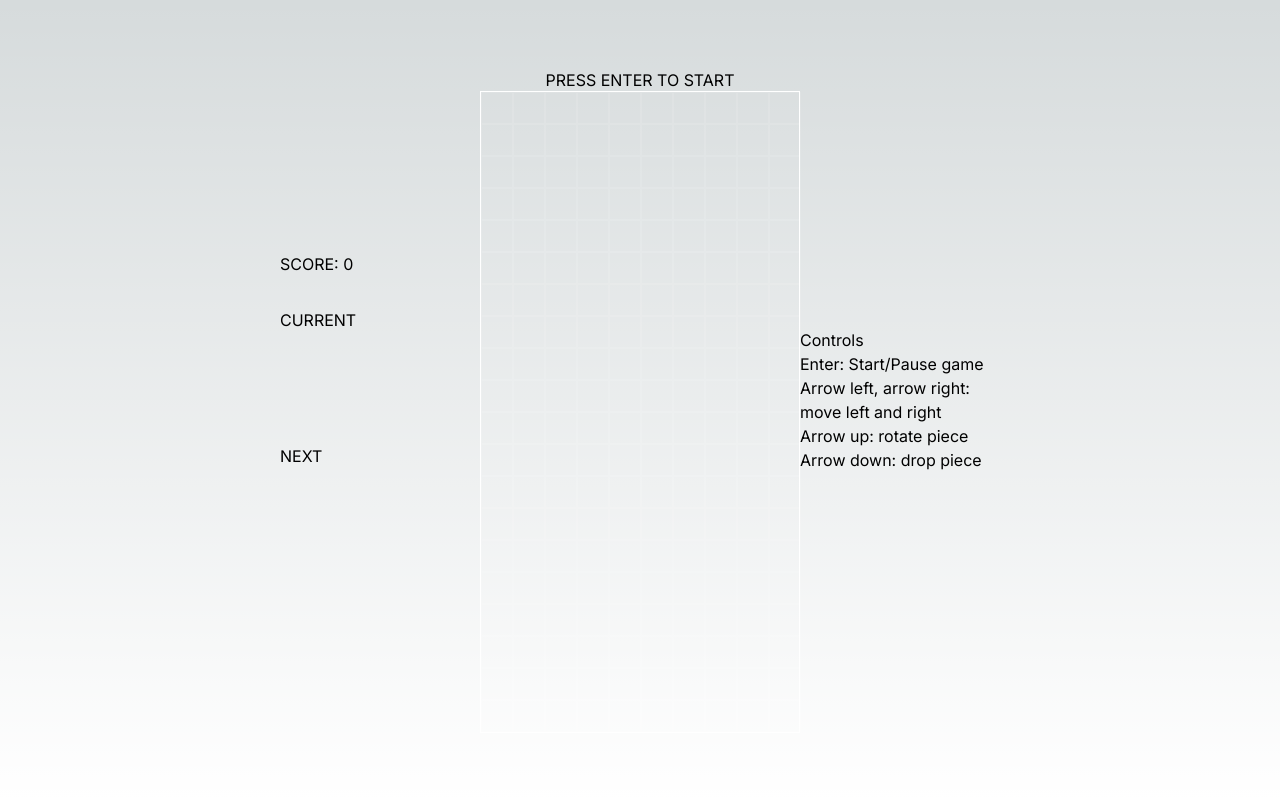
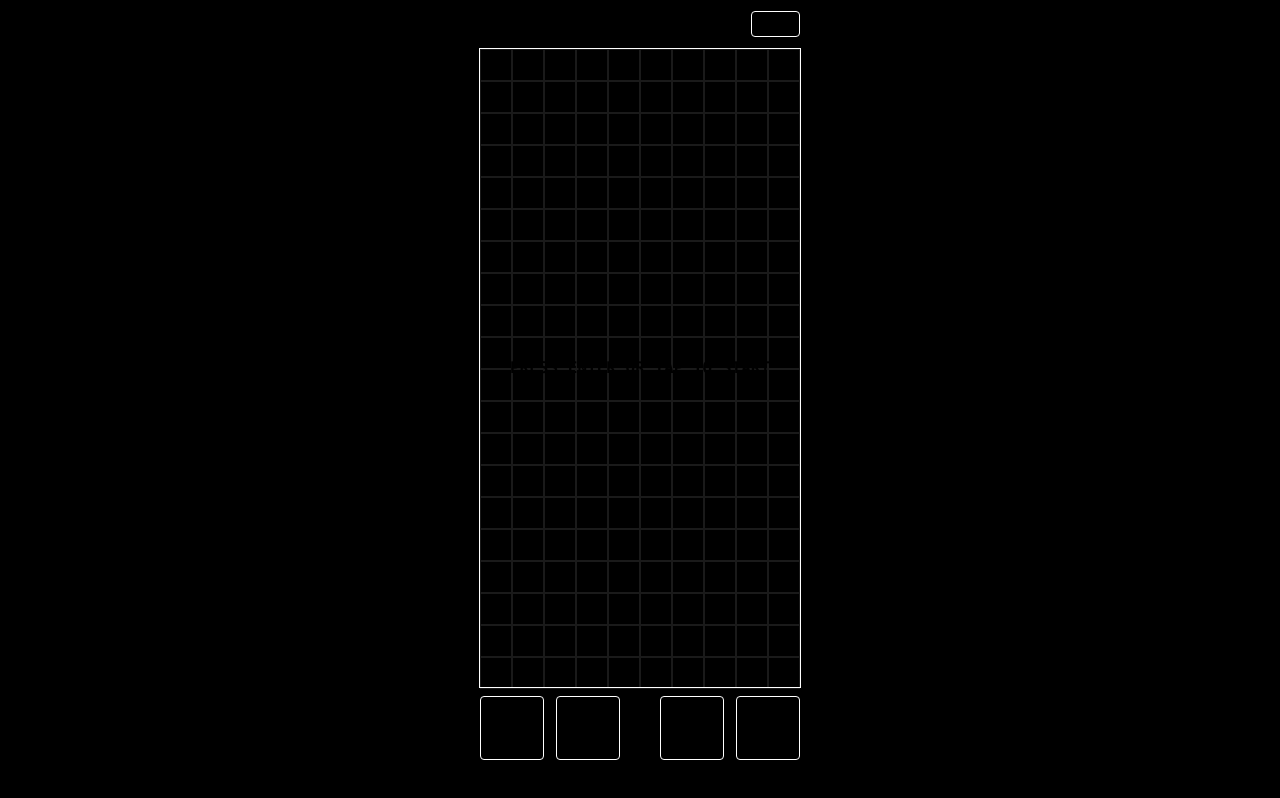
Before and after one commit to ivanquirino/blockpuzzle, a Next.js app: page / in a window 1280 px wide. Built offline with nearby package versions, Linux system fonts and the light colour scheme.

Commit message:
mobile UI and controls

```diff
--- a/src/app/globals.css
+++ b/src/app/globals.css
@@ -20,11 +20,12 @@
 
 body {
   color: rgb(var(--foreground-rgb));
-  background: linear-gradient(
-      to bottom,
-      transparent,
-      rgb(var(--background-end-rgb))
-    )
-    rgb(var(--background-start-rgb));
-    height: 100vh;
+  background: black;
+  height: 100vh;
 }
+
+@layer {
+  body {
+    @apply font-mono font-bold;
+  }
+}
--- a/src/app/layout.tsx
+++ b/src/app/layout.tsx
@@ -1,8 +1,5 @@
 import './globals.css'
 import type { Metadata } from 'next'
-import { Inter } from 'next/font/google'
-
-const inter = Inter({ subsets: ['latin'] })
 
 export const metadata: Metadata = {
   title: 'Block Puzzle Game',
@@ -16,7 +13,7 @@ export default function RootLayout({
 }) {
   return (
     <html lang="en">
-      <body className={inter.className}>{children}</body>
+      <body>{children}</body>
     </html>
   )
 }
--- a/src/app/page.tsx
+++ b/src/app/page.tsx
@@ -2,7 +2,7 @@ import GameClient from "#/blockpuzzle/components/GameClient";
 
 function Page() {
   return (
-    <div className="h-[100%] flex justify-center items-center">
+    <div className="h-[100%] flex justify-center">
       <GameClient />
     </div>
   );
--- a/src/blockpuzzle/components/Controls.tsx
+++ /dev/null
@@ -1,12 +0,0 @@
-const Controls = () => {
-  return <div className="w-[200px]">
-    <h3>Controls</h3>
-    <div>Enter: Start/Pause game</div>
-    <div>Arrow left, arrow right: move left and right</div>
-    <div>Arrow up: rotate piece</div>
-    <div>Arrow down: drop piece</div>
-  </div>
-}
-
-
-export default Controls;
--- a/src/blockpuzzle/components/Game.tsx
+++ b/src/blockpuzzle/components/Game.tsx
@@ -7,6 +7,8 @@ import UnitBlock from "./UnitBlock";
 import { acceptedKeys, idleInput } from "../constants";
 import Status from "./Status";
 import GridBlock from "./GridBlock";
+import Gamepad from "./Gamepad";
+7;
 
 interface GameProps {
   width: number;
@@ -59,21 +61,23 @@ const Game = forwardRef<HTMLDivElement, GameProps>(function Game(props, ref) {
     };
   }, [input]);
 
+  const handleBoardClick = () => {
+    input({ ...idleInput, enter: true });
+  };
+
   return (
-    <div className="flex flex-col items-center justify-center ">
-      <Status />
-      <div
-        ref={ref}
-        className="w-[40vh] h-[80vh] flex justify-center items-center"
-      >
+    <>
+      <div ref={ref} className="w-[40vh] h-[80vh] flex flex-col items-center">
         {isReady && (
           <div
             style={{
               width,
               height,
             }}
-            className="border-[1px] border-white relative box-content"
+            className="border-[1px] border-white relative box-content flex justify-center items-center"
+            onClick={handleBoardClick}
           >
+            <Status />
             {current &&
               currentPieceId &&
               current.map(
@@ -103,7 +107,8 @@ const Game = forwardRef<HTMLDivElement, GameProps>(function Game(props, ref) {
           </div>
         )}
       </div>
-    </div>
+      <Gamepad />
+    </>
   );
 });
 
--- a/src/blockpuzzle/components/GameClient.tsx
+++ b/src/blockpuzzle/components/GameClient.tsx
@@ -1,16 +1,13 @@
 "use client";
 
 import Game from "./Game";
-import Controls from "./Controls";
-import GameInfo from "./GameInfo";
 import { useGameStore } from "../store";
 import { useLayoutEffect, useRef, useState } from "react";
 import { baseWidth, baseHeight, baseSize } from "../constants";
 import Music from "./Music";
+import TopUI from "./TopUI";
 
 function GameClient() {
-  const isReady = useGameStore((state) => state.status !== "loading");
-
   const gridRef = useRef<HTMLDivElement>(null);
 
   const [width, setGridWidth] = useState(baseWidth);
@@ -30,12 +27,11 @@ function GameClient() {
   }, [ready]);
 
   return (
-    <>
-      {isReady && <GameInfo blockSize={blockSize} />}
+    <div>
+      <TopUI />
       <Game ref={gridRef} width={width} height={height} blockSize={blockSize} />
-      {isReady && <Controls />}{" "}
       <Music />
-    </>
+    </div>
   );
 }
 
--- a/src/blockpuzzle/components/GameInfo.tsx
+++ /dev/null
@@ -1,91 +0,0 @@
-import { useGameStore } from "../store";
-import { pieces } from "../game";
-import { CurrentPiece, PieceId } from "../types";
-import UnitBlock from "./UnitBlock";
-
-interface GameInfoProps {
-  blockSize: number;
-}
-
-const GameInfo = ({ blockSize }: GameInfoProps) => {
-  const score = useGameStore((state) => state.score);
-  const current = useGameStore((state) => state.currentPieceId);
-  const next = useGameStore((state) => state.spawnBag[0]);
-
-  const currentPiece = (current && pieces[current]) ?? [];
-  const nextPiece = pieces[next] ?? [];
-
-  return (
-    <div className="w-[200px]">
-      <div className="mb-8">SCORE: {score}</div>
-      <div className="mb-8">
-        <div className="mb-4">CURRENT</div>
-        <div
-          className="relative"
-          style={{ height: 2 * blockSize, width: 4 * blockSize }}
-        >
-          {current && (
-            <PieceDisplay
-              piece={currentPiece}
-              pieceId={current}
-              blockSize={blockSize}
-            />
-          )}
-        </div>
-      </div>
-      <div>
-        <div className="mb-4">NEXT</div>
-        <div
-          className="relative"
-          style={{ height: 2 * blockSize, width: 4 * blockSize }}
-        >
-          {next && (
-            <PieceDisplay
-              piece={nextPiece}
-              pieceId={next}
-              blockSize={blockSize}
-            />
-          )}
-        </div>
-      </div>
-    </div>
-  );
-};
-
-export default GameInfo;
-
-function translatePieceToOrigin(piece: CurrentPiece) {
-  const [minX, minY] = piece.reduce(
-    (acc, pos) => {
-      if (pos.x < acc[0]) {
-        acc[0] = pos.x;
-      }
-      if (pos.y < acc[1]) {
-        acc[1] = pos.y;
-      }
-
-      return acc;
-    },
-    [piece[0].x, piece[0].y]
-  );
-
-  return piece.map(({ x, y }) => {
-    return { x: x - minX, y: y - minY };
-  });
-}
-
-const PieceDisplay = ({
-  piece,
-  pieceId,
-  blockSize,
-}: {
-  piece: CurrentPiece;
-  pieceId: PieceId;
-  blockSize: number;
-}) => {
-  const translated = translatePieceToOrigin(piece);
-
-  return translated.map(({ x, y }) => (
-    <UnitBlock key={`${y}${x}`} x={x} y={y} size={blockSize} color={pieceId} />
-  ));
-};
--- /dev/null
+++ b/src/blockpuzzle/components/Gamepad.tsx
@@ -0,0 +1,103 @@
+import { useEffect, useRef } from "react";
+import { idleInput } from "../constants";
+import { useGameStore } from "../store";
+import { KeyboardInput } from "../types";
+
+const buttonStyle =
+  "border-white border-[1px] rounded aspect-square text-center align-middle w-[64px] first:mr-3 flex justify-center items-center text-[32px] active:bg-white active:text-black transition select-none";
+
+const isMobile = () => {
+  return navigator.userAgent.match(/mobile|iphone|android|ipad/i);
+};
+
+const Gamepad = () => {
+  const leftRef = useRef<HTMLButtonElement>(null);
+  const rightRef = useRef<HTMLButtonElement>(null);
+  const upRef = useRef<HTMLButtonElement>(null);
+  const downRef = useRef<HTMLButtonElement>(null);
+
+  const input = useGameStore((state) => state.input);
+
+  useEffect(() => {
+    if (isMobile()) {
+      const leftC = leftRef?.current;
+      const rightC = rightRef?.current;
+      const upC = upRef?.current;
+      const downC = downRef?.current;
+
+      const handler = (inputObj: KeyboardInput) => {
+        let interval: any;
+
+        return {
+          start: () => {
+            interval = setInterval(() => input(inputObj), 100);
+          },
+          end: () => {
+            clearInterval(interval);
+          },
+        };
+      };
+
+      const left = handler({ ...idleInput, left: true });
+      const right = handler({ ...idleInput, right: true });
+      const up = handler({ ...idleInput, up: true });
+      const down = handler({ ...idleInput, down: true });
+
+      leftC?.addEventListener("touchstart", left.start);
+      rightC?.addEventListener("touchstart", right.start);
+      upC?.addEventListener("touchstart", up.start);
+      downC?.addEventListener("touchstart", down.start);
+
+      leftC?.addEventListener("touchend", left.end);
+      rightC?.addEventListener("touchend", right.end);
+      upC?.addEventListener("touchend", up.end);
+      downC?.addEventListener("touchend", down.end);
+
+      return () => {
+        leftC?.removeEventListener("touchstart", left.start);
+        rightC?.removeEventListener("touchstart", right.start);
+        upC?.removeEventListener("touchstart", up.start);
+        downC?.removeEventListener("touchstart", down.start);
+
+        leftC?.removeEventListener("touchend", left.end);
+        rightC?.removeEventListener("touchend", right.end);
+        upC?.removeEventListener("touchend", up.end);
+        downC?.removeEventListener("touchend", down.end);
+      };
+    }
+
+    return () => {};
+  }, [input]);
+
+  const handleClick = (inputObj: KeyboardInput) => () => {
+    input(inputObj);
+  };
+
+  const leftClick = handleClick({ ...idleInput, left: true });
+  const rightClick = handleClick({ ...idleInput, right: true });
+  const upClick = handleClick({ ...idleInput, up: true });
+  const downClick = handleClick({ ...idleInput, down: true });
+
+  return (
+    <div className="flex justify-between w-full mt-2">
+      <div className="flex">
+        <button ref={leftRef} className={buttonStyle} onClick={leftClick}>
+          &lsaquo;
+        </button>
+        <button ref={rightRef} className={buttonStyle} onClick={rightClick}>
+          &rsaquo;
+        </button>
+      </div>
+      <div className="flex">
+        <button ref={upRef} className={buttonStyle} onClick={upClick}>
+          &#x27F3;
+        </button>
+        <button ref={downRef} className={buttonStyle} onClick={downClick}>
+          &#x2304;
+        </button>
+      </div>
+    </div>
+  );
+};
+
+export default Gamepad;
--- a/src/blockpuzzle/components/Status.tsx
+++ b/src/blockpuzzle/components/Status.tsx
@@ -1,9 +1,10 @@
 import { State, useGameStore } from "../store";
 
 const statusText: Partial<Record<State["status"], string>> = {
-  idle: "Press enter to start",
+  idle: "Press enter or tap to start",
   loading: "Loading...",
   gameover: "Game Over. Press enter to reset",
+  started: ""
 };
 
 const Status = () => {
@@ -12,7 +13,7 @@ const Status = () => {
     return statusText[state.status] ?? state.status;
   });
 
-  return <h3 className="uppercase">{status}</h3>;
+  return <h3 className="uppercase text-center z-50">{status}</h3>;
 };
 
 export default Status;
--- /dev/null
+++ b/src/blockpuzzle/components/TopUI.tsx
@@ -0,0 +1,71 @@
+import { idleInput } from "../constants";
+import { pieces } from "../game";
+import { useGameStore } from "../store";
+import { CurrentPiece, PieceId } from "../types";
+import UnitBlock from "./UnitBlock";
+
+
+function translatePieceToOrigin(piece: CurrentPiece) {
+  const [minX, minY] = piece.reduce(
+    (acc, pos) => {
+      if (pos.x < acc[0]) {
+        acc[0] = pos.x;
+      }
+      if (pos.y < acc[1]) {
+        acc[1] = pos.y;
+      }
+
+      return acc;
+    },
+    [piece[0].x, piece[0].y]
+  );
+
+  return piece.map(({ x, y }) => {
+    return { x: x - minX, y: y - minY };
+  });
+}
+
+export const PieceDisplay = ({
+  piece,
+  pieceId,
+  blockSize,
+}: {
+  piece: CurrentPiece;
+  pieceId: PieceId;
+  blockSize: number;
+}) => {
+  const translated = translatePieceToOrigin(piece);
+
+  return translated.map(({ x, y }) => (
+    <UnitBlock key={`${y}${x}`} x={x} y={y} size={16} color={pieceId} />
+  ));
+};
+
+const TopUI = () => {
+  const score = useGameStore((state) => state.score);
+  const next = useGameStore((state) => state.spawnBag[0]);
+  const nextPiece = pieces[next] ?? [];
+  const input = useGameStore((state) => state.input);
+
+  return (
+    <div className="my-2 flex justify-between items-center">
+      <div>SCORE {score}</div>
+      <div>LV 1</div>
+      <div className="flex items-center">
+        <div className="relative w-[64px] h-[32px]">
+          {nextPiece.length > 0 && (
+            <PieceDisplay piece={nextPiece} pieceId={next} blockSize={16} />
+          )}
+        </div>
+      </div>
+      <button
+        className="rounded border-white border-[1px] px-1 active:bg-white active:text-black transition select-none"
+        onClick={() => input({ ...idleInput, enter: true })}
+      >
+        MENU
+      </button>
+    </div>
+  );
+};
+
+export default TopUI;
--- a/src/blockpuzzle/components/UnitBlock.tsx
+++ b/src/blockpuzzle/components/UnitBlock.tsx
@@ -17,7 +17,7 @@ function UnitBlock(props: Block) {
   const { x, y, size, color } = props;
 
   const classes = classNames(
-    "bg-white rounded aspect-square border-[4px] absolute unit-block z-50",
+    "bg-white rounded aspect-square absolute unit-block z-40",
     styles.unitBlock,
     colors[color]
   );
@@ -29,6 +29,7 @@ function UnitBlock(props: Block) {
         top: y * size,
         width: size,
         height: size,
+        borderWidth: size / 4
       }}
       className={classes}
     />
--- a/src/blockpuzzle/store.ts
+++ b/src/blockpuzzle/store.ts
@@ -119,6 +119,8 @@ const store: StateCreator<State & Actions> = (set, get) => {
       set(moveCurrentPiece(input));
     },
     rotateClockwise: () => {
+      if (get().status !== "started") return;
+
       set(rotateClockwise);
     },
     pause: () => {
```
